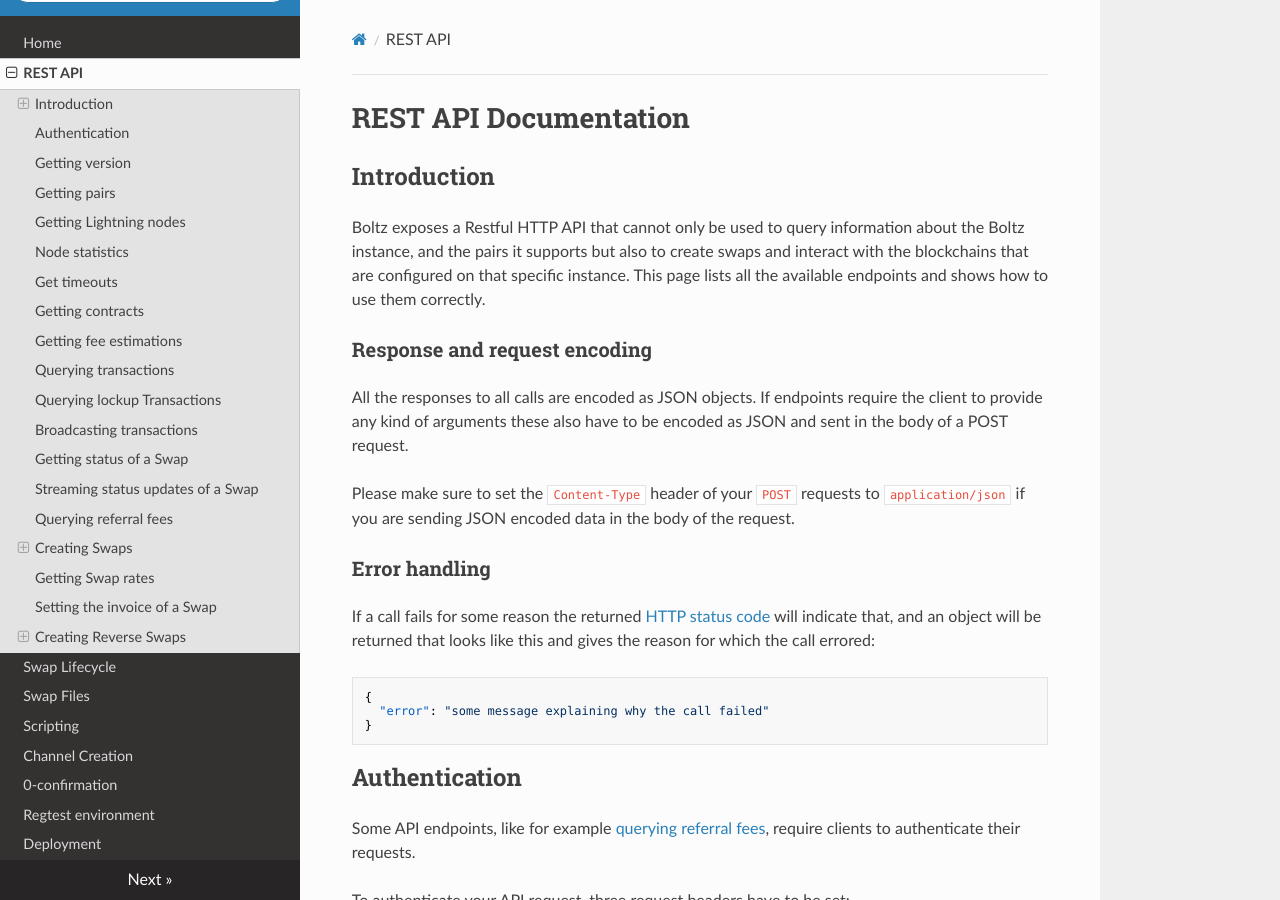
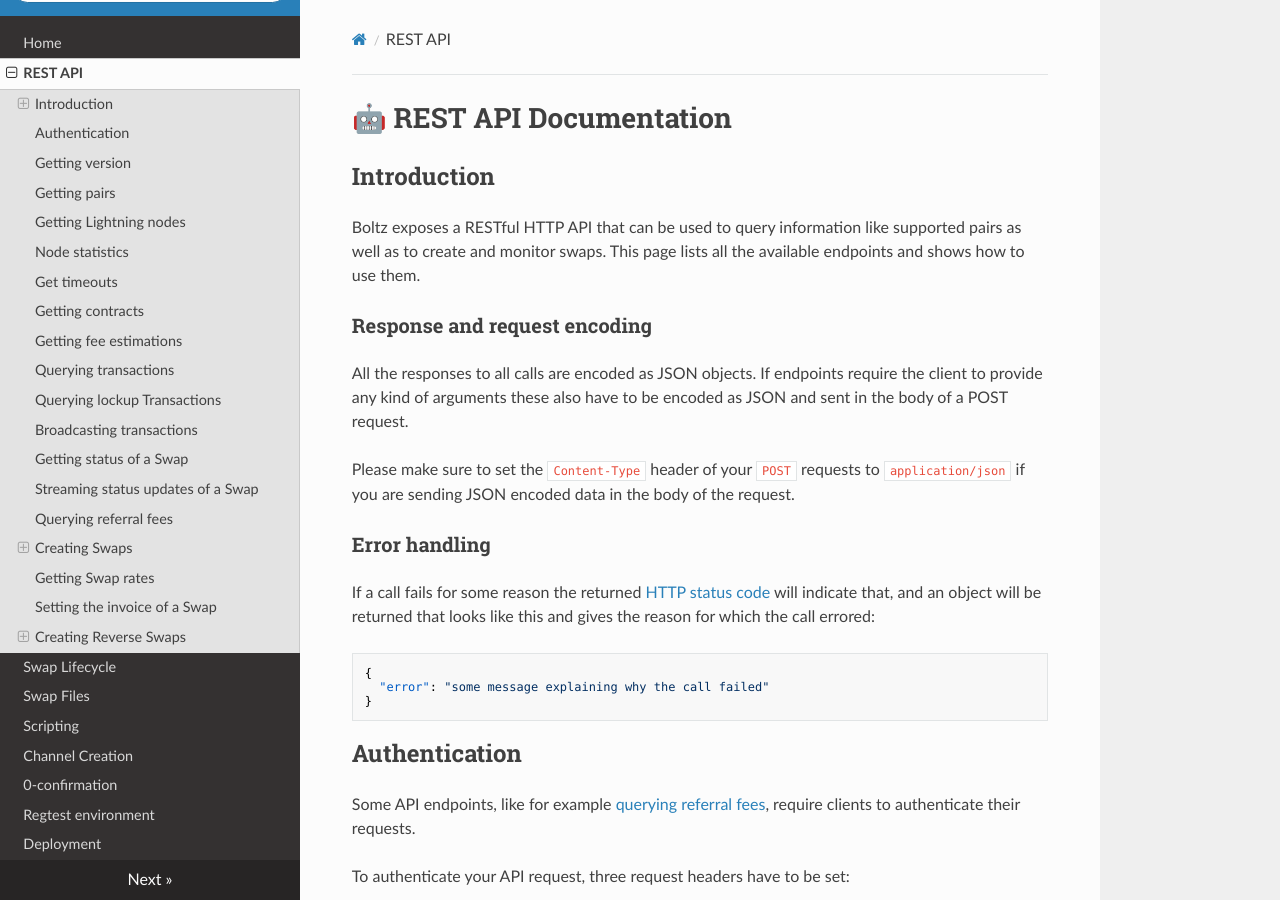
Before and after one commit to BoltzExchange/boltz-backend, an MkDocs documentation site: the page built from docs/api.md, in a window 1280 px wide and 900 px high. Built offline with MkDocs 1.6.1, drawn with Linux system fonts in a browser that asks for light colours; nearby versions of some CDN libraries.

Commit message:
GITBOOK-17: change request with no subject merged in GitBook

```diff
--- a/docs/api.md
+++ b/docs/api.md
@@ -1,8 +1,8 @@
-# REST API Documentation
+# 🤖 REST API Documentation
 
 ## Introduction
 
-Boltz exposes a Restful HTTP API that cannot only be used to query information about the Boltz instance, and the pairs it supports but also to create swaps and interact with the blockchains that are configured on that specific instance. This page lists all the available endpoints and shows how to use them correctly.
+Boltz exposes a RESTful HTTP API that can be used to query information like supported pairs as well as to create and monitor swaps. This page lists all the available endpoints and shows how to use them.
 
 ### Response and request encoding
 
```
Also changed, not shown: docs/README.md (+2 -0 lines), docs/SUMMARY.md (+1 -1 lines).
